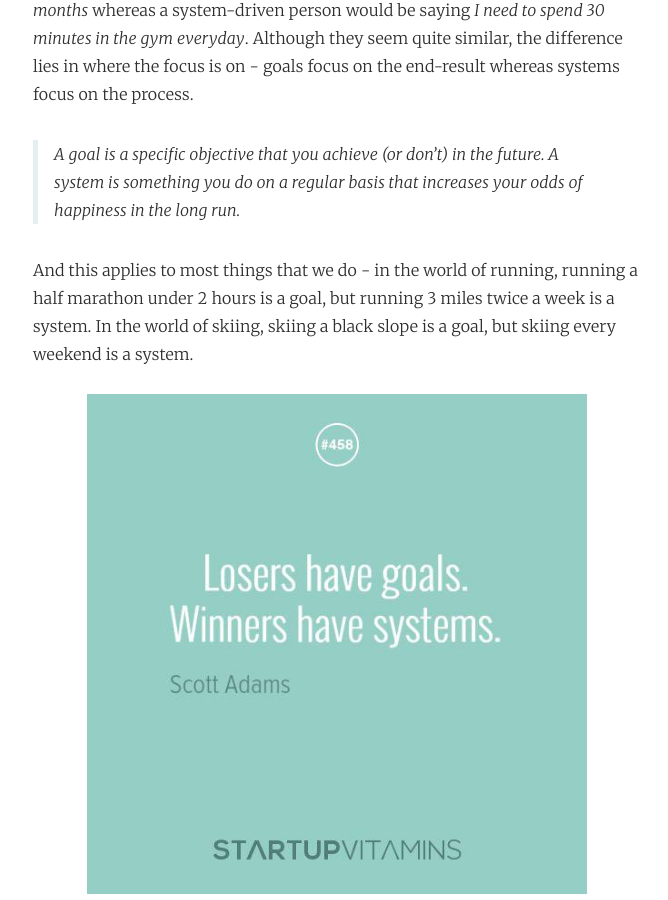
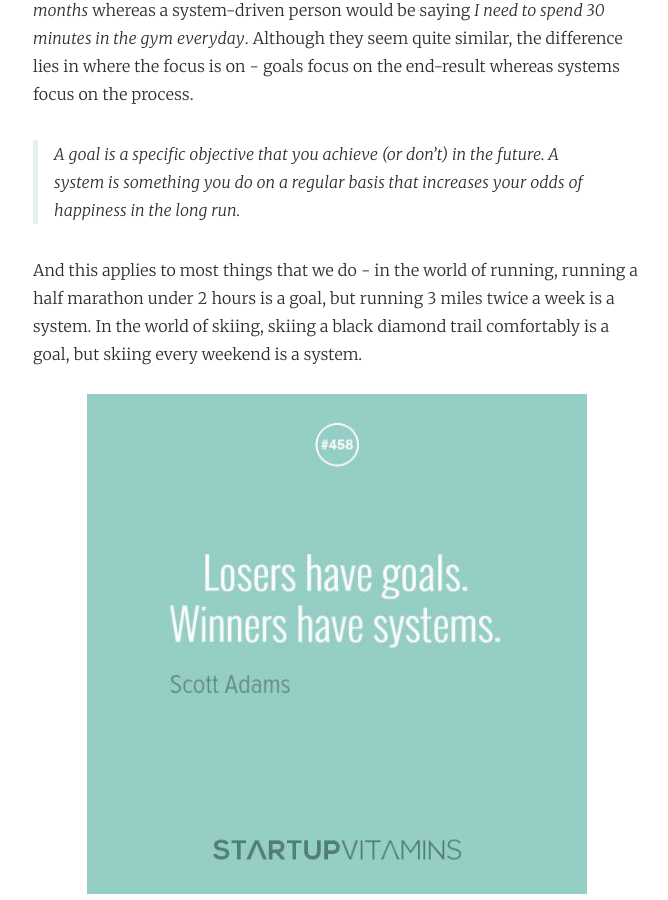
Before and after one commit to kaushik88/kaushik88.github.io, a Jekyll site: the page built from _posts/2016-01-05-goals-vs-systems.md, in a window 1280 px wide and 900 px high, scrolled down 323 px. Shown: the whole window, without its empty margins (303-971 px from the left). Built offline with Jekyll 4.4.1, drawn with Linux system fonts in a browser that asks for light colours; comment, search, counter and statistics services are not loaded.

Commit message:
Ski analogy

```diff
--- a/_posts/2016-01-05-goals-vs-systems.md
+++ b/_posts/2016-01-05-goals-vs-systems.md
@@ -12,7 +12,7 @@
 
 > A goal is a specific objective that you achieve (or don't) in the future. A system is something you do on a regular basis that increases your odds of happiness in the long run.
 
-And this applies to most things that we do - in the world of running, running a half marathon under 2 hours is a goal, but running 3 miles twice a week is a system. In the world of skiing, skiing a black slope is a goal, but skiing every weekend is a system.
+And this applies to most things that we do - in the world of running, running a half marathon under 2 hours is a goal, but running 3 miles twice a week is a system. In the world of skiing, skiing a black diamond trail comfortably is a goal, but skiing every weekend is a system.
 
 {% include figure.html path="blog/personal/goals-vs-systems.jpg" alt="Goals vs systems" %}
 
```
